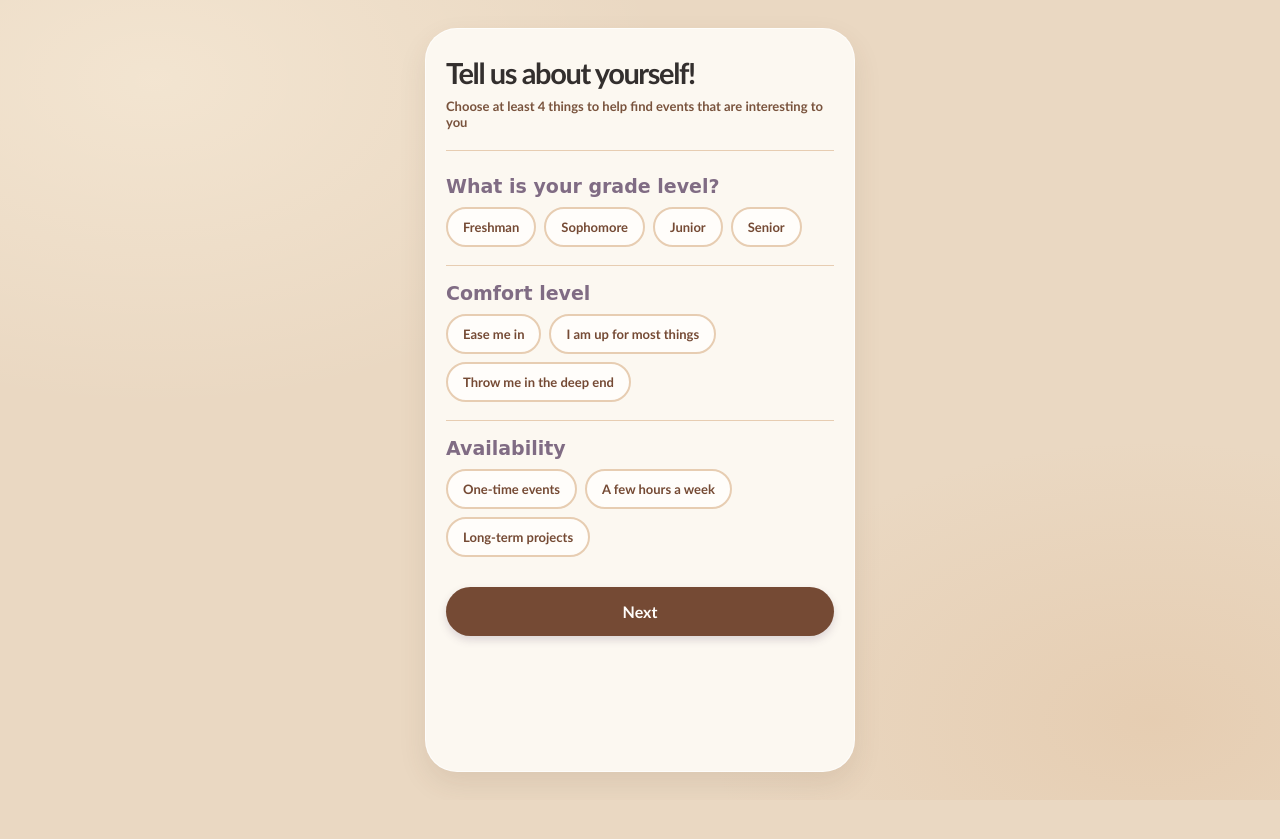
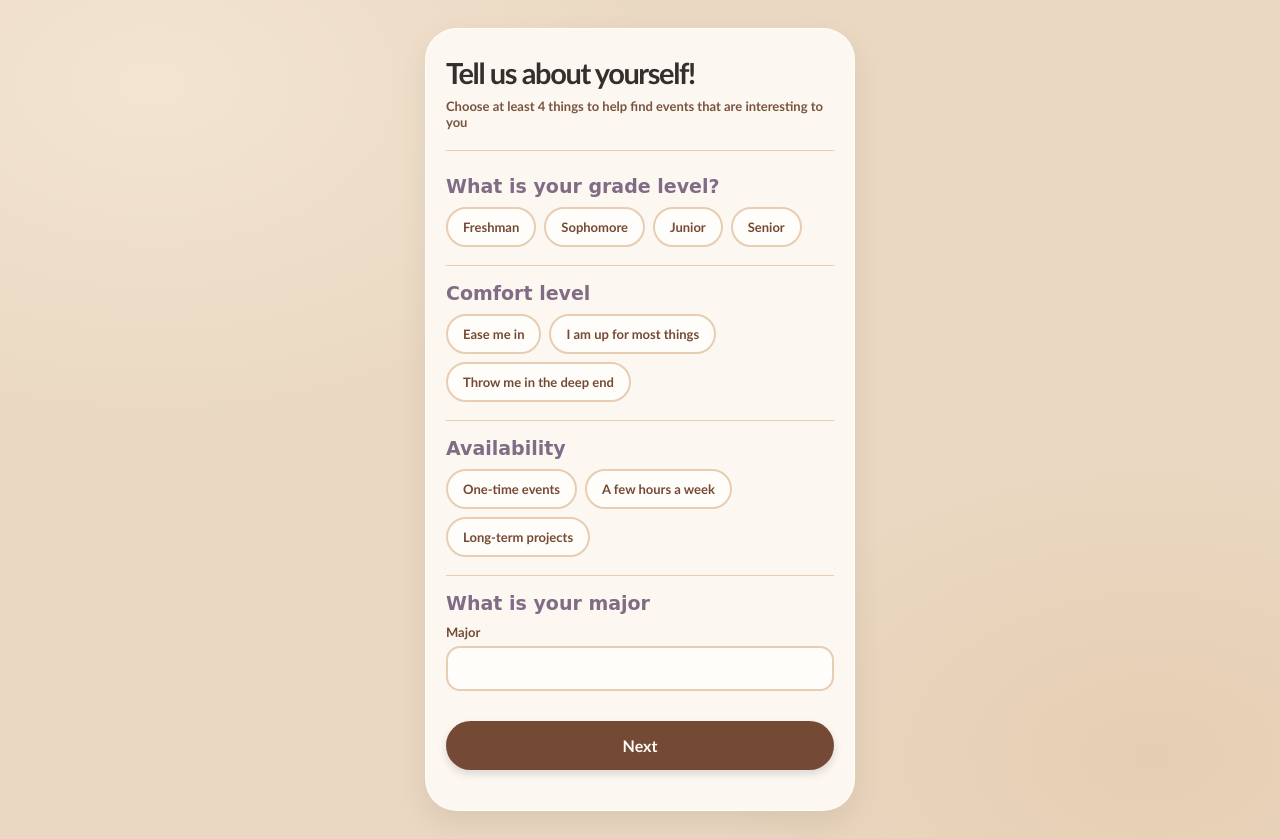
Before and after one commit to nxameen1/JMUMake-A-Thon, a plain HTML site: page bio.html in a window 1280 px wide. Both pictures are taken after a click on the button "Next". Before the commit the page ends 800 px from the top, so only its background shows below. Drawn offline with Linux system fonts and the light colour scheme.

Commit message:
Bio and profile pages updated

```diff
--- a/bio.html
+++ b/bio.html
@@ -111,6 +111,12 @@
                 <input type="radio">
                 Long-term projects
             </label>
+            <hr>
+            <p>What is your major</p>
+            <label>
+                <input type="text">
+                Major
+            </label>
             <button type="submit" id="next2">Next</button>
         </div>
         <div id="pref" hidden>
--- a/styles.css
+++ b/styles.css
@@ -647,6 +647,41 @@ signin-shell {
   transition: transform 140ms ease, background-color 140ms ease;
 }
 
+/* major text field: undo the chip look */
+#major label:has(input[type="text"]) {
+  flex: 0 0 100%;
+  display: flex;
+  flex-direction: column-reverse; /* puts the "Major" text above the box */
+  gap: 6px;
+  padding: 0;
+  border: 0;
+  border-radius: 0;
+  color: var(--purple);
+  background: transparent;
+  box-shadow: none;
+  transform: none;
+  cursor: text;
+}
+
+#major input[type="text"] {
+  position: static;
+  opacity: 1;
+  pointer-events: auto;
+  padding: 12px 14px;
+  border: 2px solid var(--line);
+  border-radius: 14px;
+  color: var(--ink);
+  background: var(--white);
+  font: inherit;
+  font-size: 14px;
+  font-weight: 600;
+}
+
+#major input[type="text"]:focus-visible {
+  border-color: var(--white);
+  outline-offset: 2px;
+}
+
 #interests label:hover, #major label:hover, #pref label:hover {
   transform: translateY(-1px);
 }
@@ -669,7 +704,7 @@ signin-shell {
 #interests label:has(input:focus-visible),
 #major label:has(input:focus-visible),
 #pref label:has(input:focus-visible) {
-  outline: 3px solid #a98ab8;
+  outline: 3px solid #ffffff;
   outline-offset: 3px;
 }
 
```
Also changed, not shown: profile.html (+30 -0 lines), imgs/sam-placeholder.png (added).
